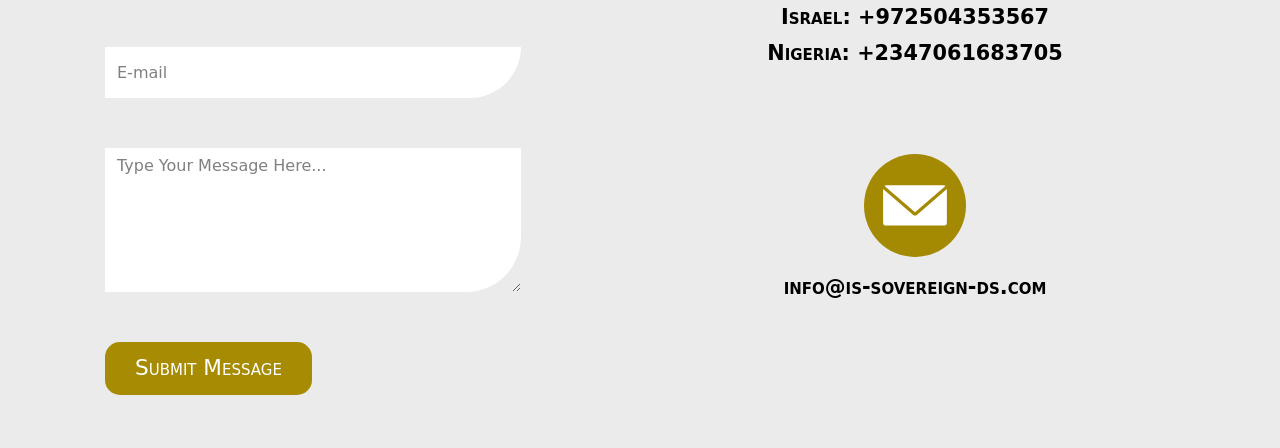
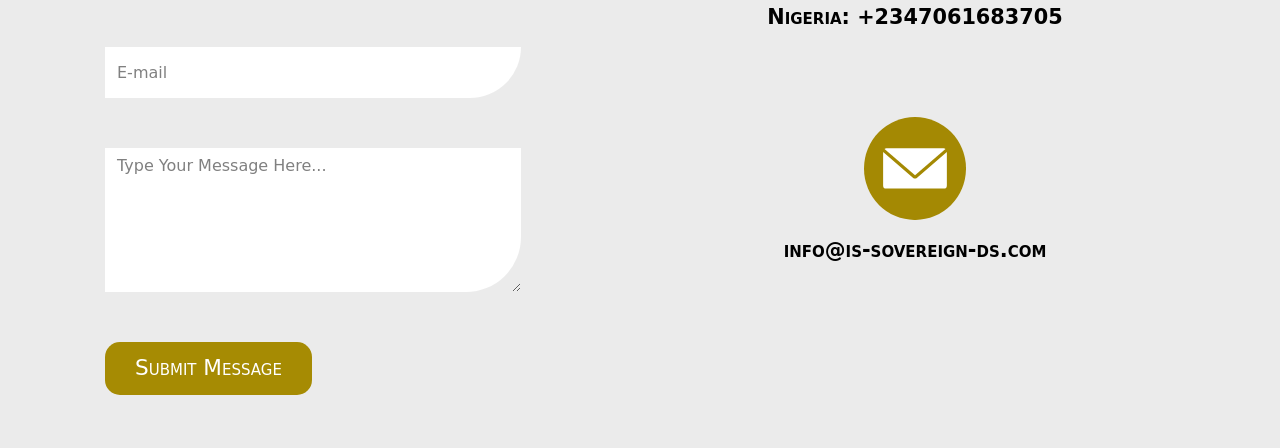
Before and after one commit to pixelsbyES/IS-Sovereign-DS, a plain HTML site: page contact-us.html in a window 1280 px wide. Shown: the part 652-1100 px from the top of the page. Drawn offline with nearby package versions, Linux system fonts and the light colour scheme; a web font is replaced by a local one.

Commit message:
number removed

```diff
--- a/contact-us.html
+++ b/contact-us.html
@@ -92,8 +92,7 @@
                         <div class="col-12">
                             <img class="contact-phone-icon" src="assets/icons/contact-call.svg"
                                 alt="telephone option to contact IS-SOVEREIGN-DS-LTD international Security Consultant and integrator  best security agency nigeria">
-                            <p>Israel: <a href="tel:+972504353567"> +972504353567 </a></p>
-                            <p>Nigeria: <a href="tel:+2347061683705">+2347061683705</a></p>
+                           <p>Nigeria: <a href="tel:+2347061683705">+2347061683705</a></p>
                         </div>
                         <div class="col-12">
                             <img class="contact-email-icon" src="assets/icons/contact-email.svg"
```
